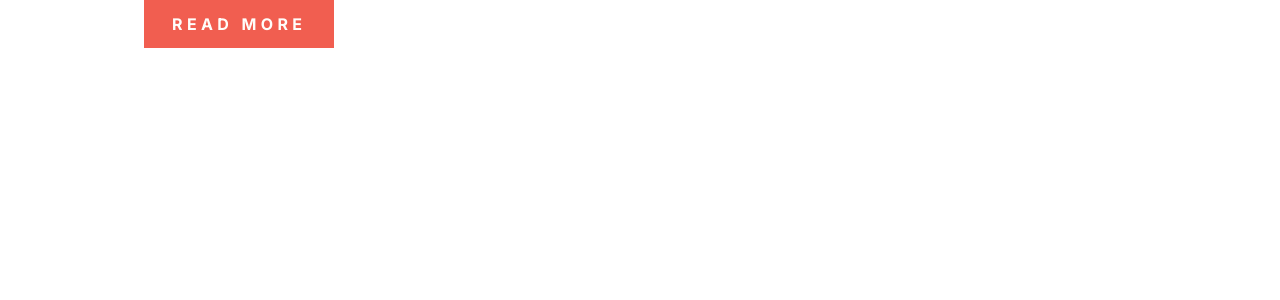
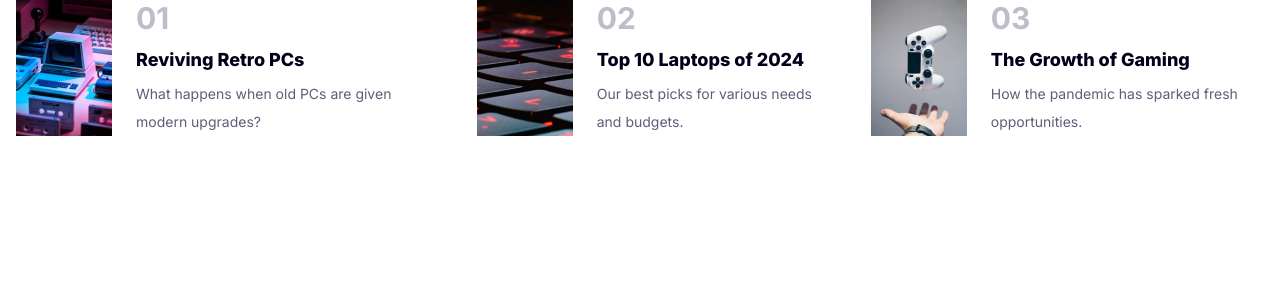
Before and after one commit to zetmosoma10/News-homepage, a React (Vite) app: page / in a window 1280 px wide. Shown: the top 300 px of the page. Built offline with nearby package versions, Linux system fonts and the light colour scheme.

Commit message:
build feature section

```diff
--- a/src/App.jsx
+++ b/src/App.jsx
@@ -1,11 +1,13 @@
 import Button from "./Components/Button";
 import Navbar from "./Components/Navbar";
+import Features from "./Containers/Features";
 
 function App() {
   return (
-    <main className="container mx-auto px-4 max-w-screen-lg font-display texts-base text-dark_grayish_blue ">
+    <main className="max-w-screen-xl mx-auto px-4  font-display texts-base text-dark_grayish_blue ">
       {/* <Navbar /> */}
-      <Button />
+      {/* <Button /> */}
+      <Features />
     </main>
   );
 }
--- a/src/Constants/index.js
+++ b/src/Constants/index.js
@@ -20,3 +20,24 @@ export const navLinks = [
     name: "Categories",
   },
 ];
+
+export const features = [
+  {
+    number: "01",
+    img: "src/assets/images/image-retro-pcs.jpg",
+    title: "Reviving Retro PCs",
+    paragraph: "What happens when old PCs are given modern upgrades?",
+  },
+  {
+    number: "02",
+    img: "src/assets/images/image-top-laptops.jpg",
+    title: "Top 10 Laptops of 2024",
+    paragraph: "Our best picks for various needs and budgets.",
+  },
+  {
+    number: "03",
+    img: "src/assets/images/image-gaming-growth.jpg",
+    title: "The Growth of Gaming",
+    paragraph: "How the pandemic has sparked fresh opportunities.",
+  },
+];
--- /dev/null
+++ b/src/Containers/Features.jsx
@@ -0,0 +1,29 @@
+import { features } from "../Constants";
+
+const Features = () => {
+  return (
+    <section className="flex flex-col  gap-8 lg:flex-row md:justify-between">
+      {features.map((item) => (
+        <div key={item.title} className="flex gap-6 ">
+          <img
+            className="w-full max-w-24 object-cover "
+            src={item.img}
+            alt="image"
+          />
+          <div>
+            <span className="font-bold text-3xl opacity-40">{item.number}</span>
+            <a
+              href="#"
+              className="pt-3 font-extrabold text-lg text-very_dark_blue leading-6 transition-color  hover:cursor-pointer hover:text-soft_red focus:text-soft_red hover:duration-150 block outline-none"
+            >
+              {item.title}
+            </a>
+            <p className="pt-2 text-sm leading-7">{item.paragraph}</p>
+          </div>
+        </div>
+      ))}
+    </section>
+  );
+};
+
+export default Features;
```
